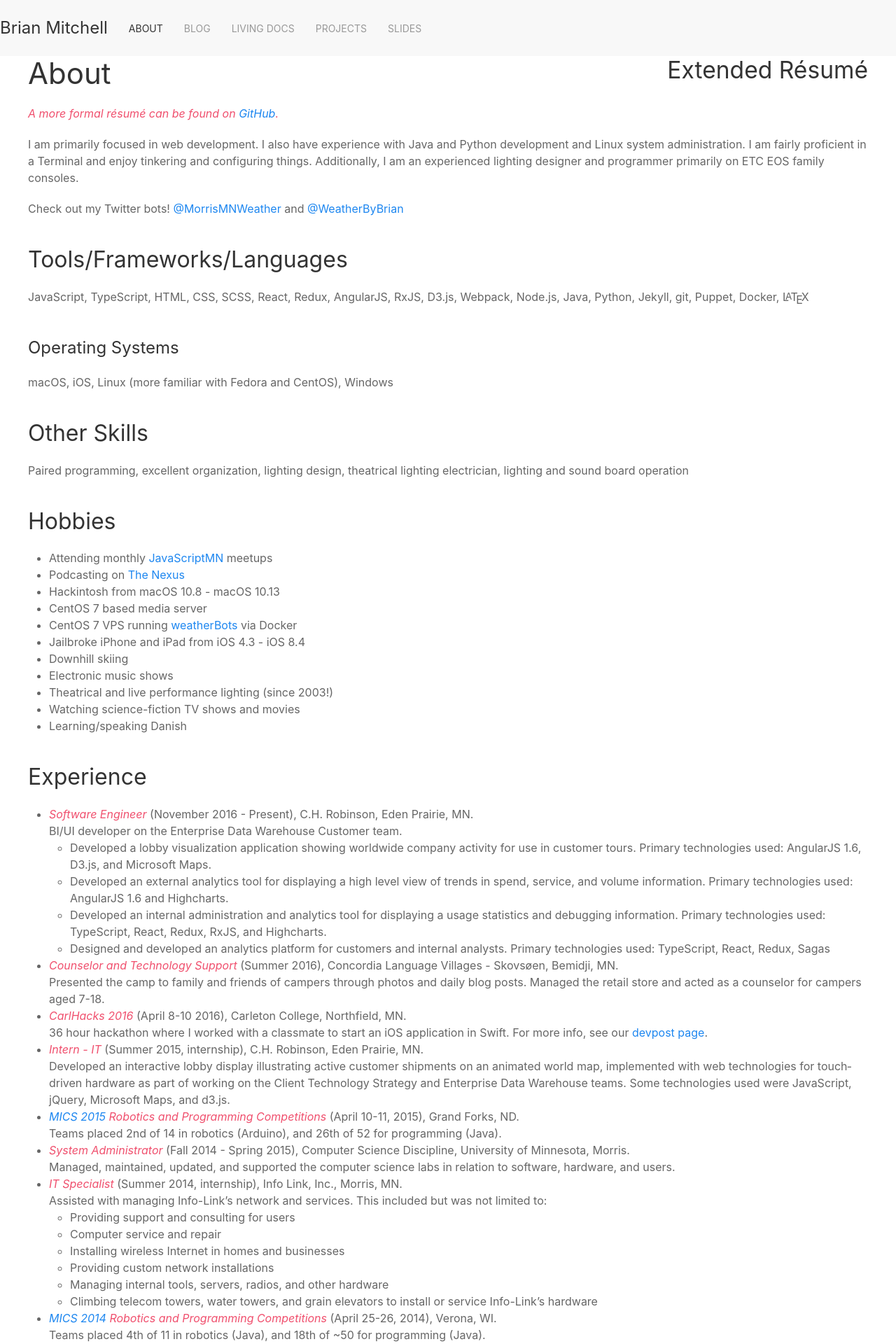
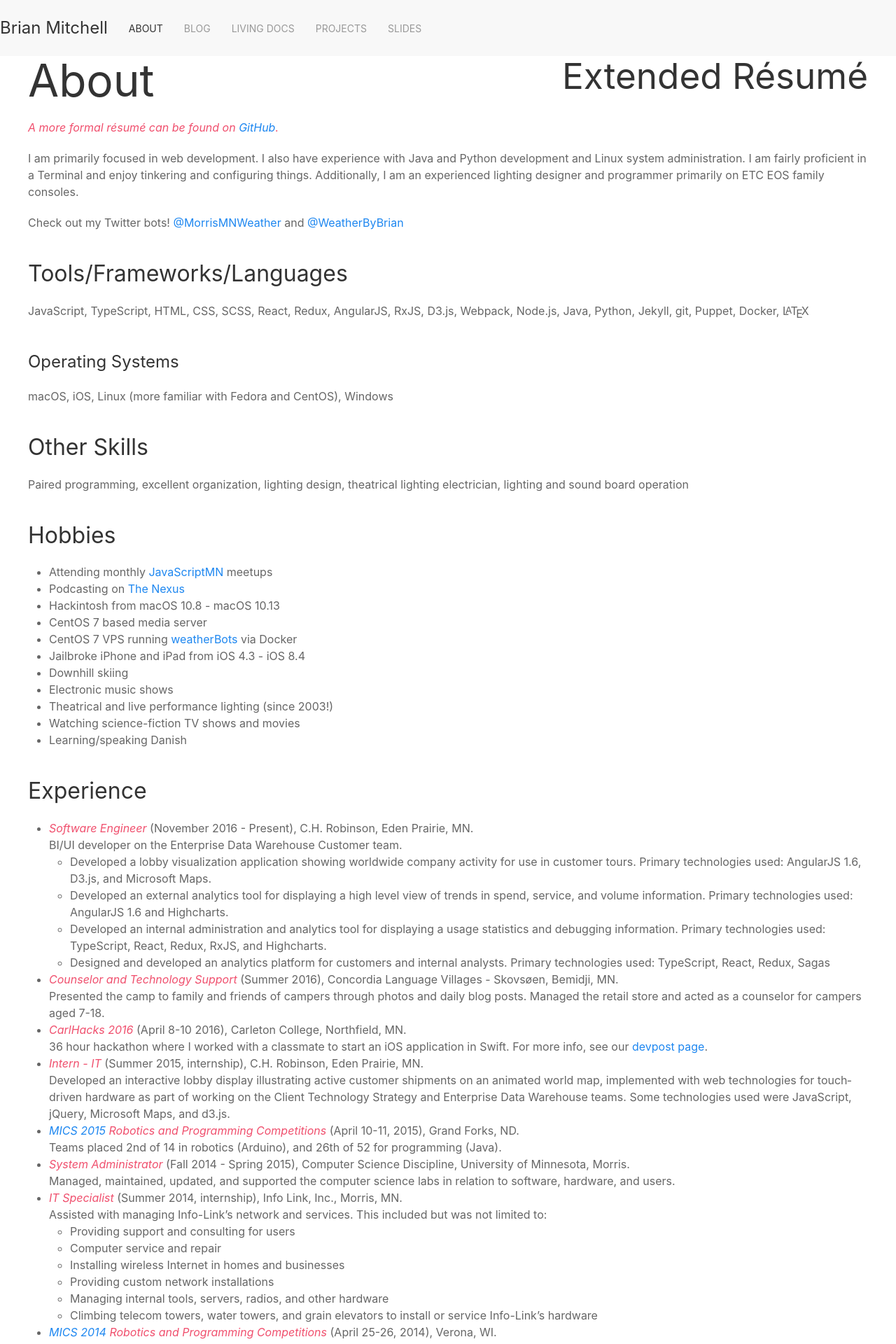
Before and after one commit to BrianMitchL/brianm.me, a Jekyll site: the page built from about.md, in a window 1280 px wide. Shown: the top 1920 px of the page at 70% size. Built offline with Jekyll 4.4.1, drawn with Linux system fonts in a browser that asks for light colours; nearby versions of some CDN libraries.

Commit message:
Update UIkit

```diff
--- a/_includes/head.html
+++ b/_includes/head.html
@@ -1,8 +1,8 @@
 <meta http-equiv="content-type" content="text/html; charset=utf-8">
 <meta name="viewport" content="width=device-width, initial-scale=1, viewport-fit=cover">
 <link rel="shortcut icon" href="/assets/images/favicon.ico">
-<link rel="stylesheet" href="https://cdnjs.cloudflare.com/ajax/libs/uikit/3.0.0-rc.25/css/uikit.min.css" integrity="sha256-P3mc1WE09pSm1iAHPFelzUieKI78yRxZ7dGYjXuqIVw=" crossorigin="anonymous" />
-<script defer src="https://cdnjs.cloudflare.com/ajax/libs/uikit/3.0.0-rc.25/js/uikit-core.min.js" integrity="sha256-a0UFmzoF5dQkLnEUTakZfc2LjpZcNWhuFAlj/7XUrKs=" crossorigin="anonymous"></script>
+<link rel="stylesheet" href="https://cdnjs.cloudflare.com/ajax/libs/uikit/3.1.4/css/uikit.min.css" integrity="sha256-G66o77qJG9dog1VA0ejje21/X4aFcNpDn8sqnajd/GI=" crossorigin="anonymous" />
+<script defer src="https://cdnjs.cloudflare.com/ajax/libs/uikit/3.1.4/js/uikit-core.min.js" integrity="sha256-PlfH7VBYV7pc/MtG4NoLk9c3dU7ON7G/bg2gD5wEymY=" crossorigin="anonymous"></script>
 <link rel="stylesheet" href="/assets/css/style.css" type="text/css">
 <link rel="author" href="/humans.txt" />
 {% seo %}
--- a/_layouts/page.html
+++ b/_layouts/page.html
@@ -4,7 +4,7 @@
 {% include nav.html %}
 <main class="uk-container" aria-label="Content" role="main">
     <header>
-            <h1 class="uk-heading-primary">{{ page.title }}{% if page.disable-description != true %}<small class="uk-align-right@m">{{ page.description }}</small>{% endif %}</h1>
+            <h1 class="uk-heading-medium">{{ page.title }}{% if page.disable-description != true %}<small class="uk-align-right@m">{{ page.description }}</small>{% endif %}</h1>
     </header>
     {{ content }}
 </main>
```
